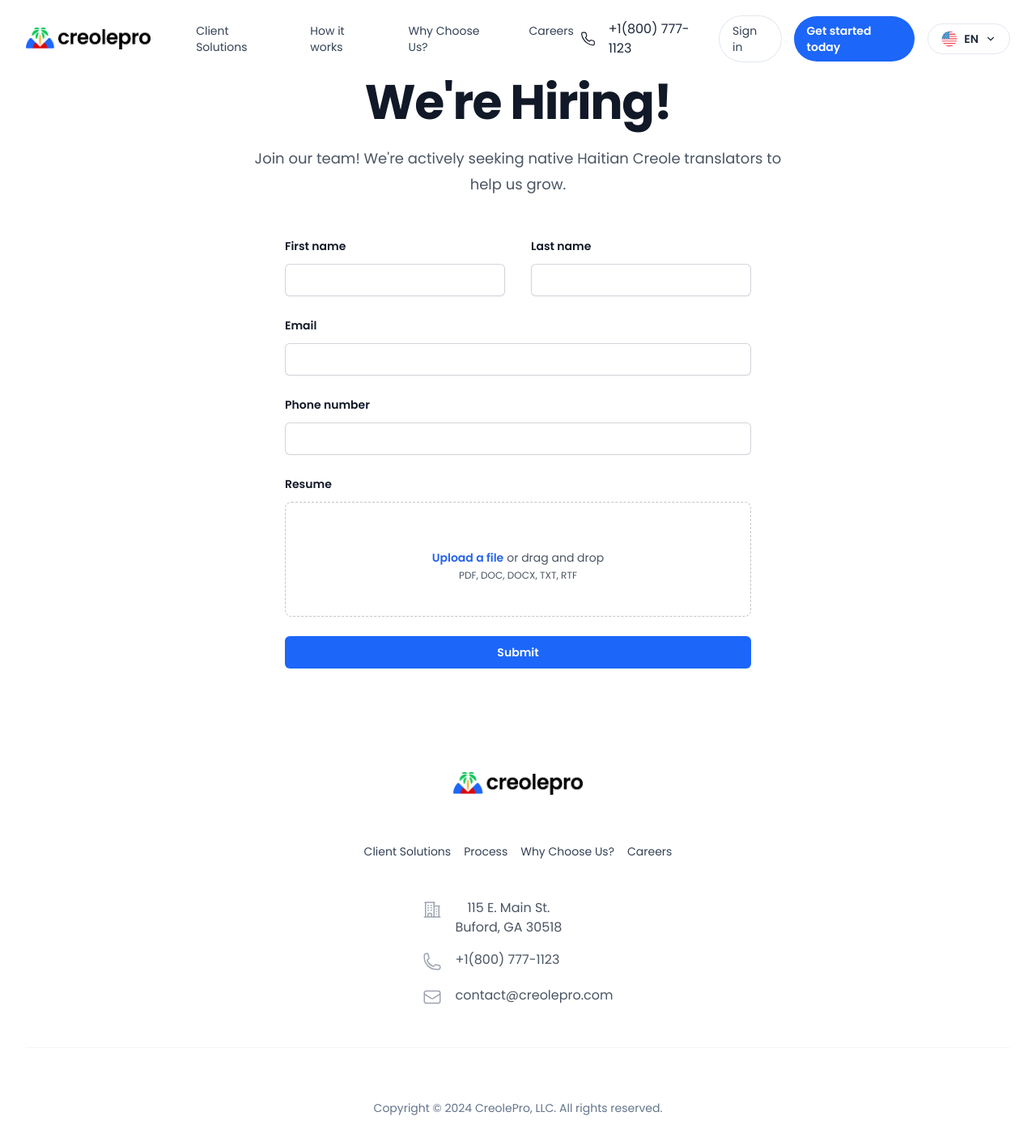
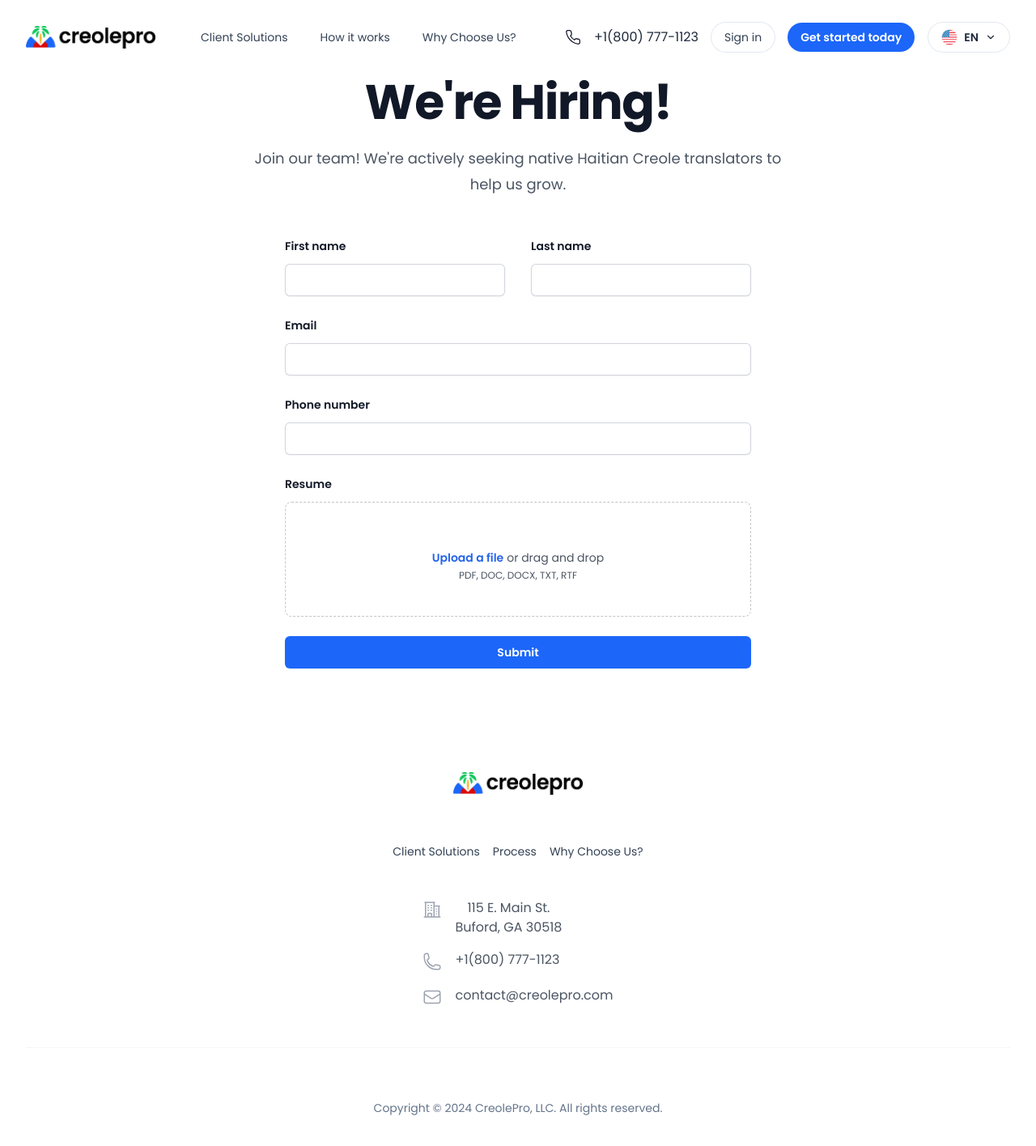
Before and after one commit to creolepro/creolepro, a Next.js app: page /careers in a window 1280 px wide. Shown: the top 1416 px of the page at 81% size. Built offline with nearby package versions, Linux system fonts and the light colour scheme.

Commit message:
hide careers nav link for now

```diff
--- a/src/components/Footer.tsx
+++ b/src/components/Footer.tsx
@@ -28,7 +28,6 @@ export function Footer() {
               {language === "en" && (
                 <NavLink href="#choose">{t.whyChooseUs}</NavLink>
               )}
-              <NavLink href="#pricing">{t.careers}</NavLink>
             </div>
           </nav>
           <dl className="space-y-4 text-base text-gray-600">
--- a/src/components/Header.tsx
+++ b/src/components/Header.tsx
@@ -104,7 +104,6 @@ function MobileNavigation() {
             {language === "en" && (
               <MobileNavLink href="#choose">{t.whyChooseUs}</MobileNavLink>
             )}
-            <MobileNavLink href="/careers">{t.careers}</MobileNavLink>
             <MobileNavLink href="tel:+18007771123">{t.phone}</MobileNavLink>
             <hr className="m-2 border-slate-300/40" />
             <MobileNavLink href="/login">{t.signIn}</MobileNavLink>
@@ -210,7 +209,6 @@ export function Header({ isMainPage = true }: { isMainPage?: boolean }) {
                   )}
                 </>
               )}
-              <NavLink href="/careers">{t.careers}</NavLink>
             </div>
           </div>
           <div className="hidden md:flex items-center gap-x-5 md:gap-x-4">
```
